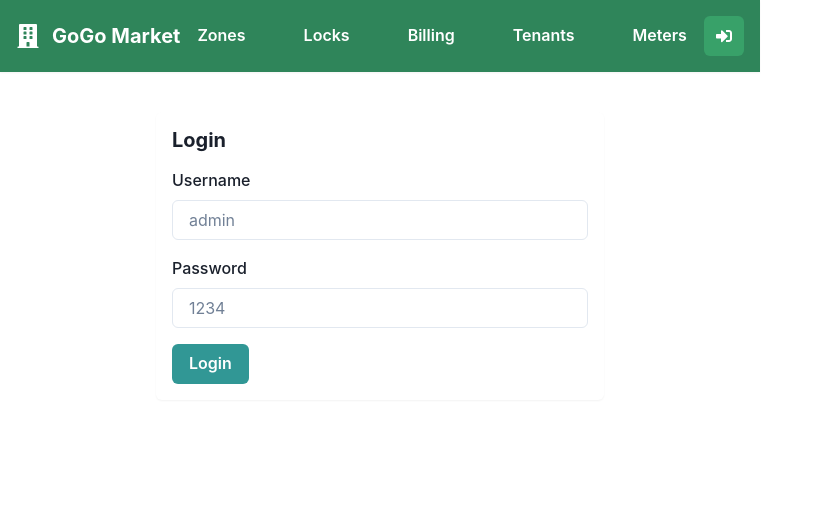
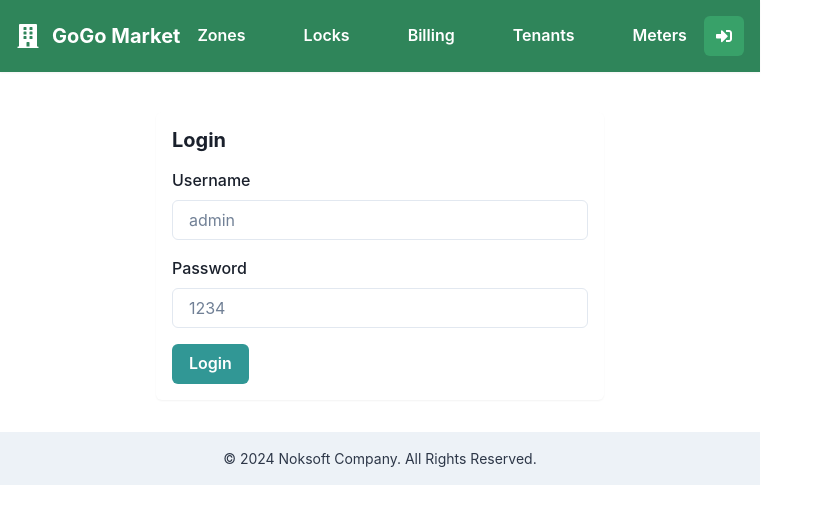
Before and after one commit to panudet-24mb/market-management, a React (Vite) app: page /login in a window 1280 px wide. Shown: the top 524 px of the page, without its empty margins (0-823 px from the left). Built offline with nearby package versions, Linux system fonts and the light colour scheme; the HTML template or start-up script is replaced by a standard one.

Commit message:
Update LoginPage.jsx

```diff
--- a/src/pages/Auth/LoginPage.jsx
+++ b/src/pages/Auth/LoginPage.jsx
@@ -2,6 +2,7 @@ import React, { useState } from 'react';
 import { Box, Button, Input, FormControl, FormLabel, Heading, Text } from '@chakra-ui/react';
 import { useDispatch, useSelector } from 'react-redux';
 import { login } from '../../store/authSlice';
+import Footer from '../../components/Footer';
 
 const LoginPage = () => {
   const dispatch = useDispatch();
@@ -15,7 +16,8 @@ const LoginPage = () => {
   };
 
   return (
-    <Box maxW="md" mx="auto" mt={10} p={4} bg="white" borderRadius="md" boxShadow="sm">
+<>
+<Box maxW="md" mx="auto" mt={10} p={4} bg="white" borderRadius="md" boxShadow="sm">
       <Heading size="md" mb={4}>Login</Heading>
       <FormControl mb={4}>
         <FormLabel>Username</FormLabel>
@@ -41,7 +43,11 @@ const LoginPage = () => {
         Login
       </Button>
     </Box>
+
+    <Footer />
+</>
   );
 };
 
+
 export default LoginPage;
```
